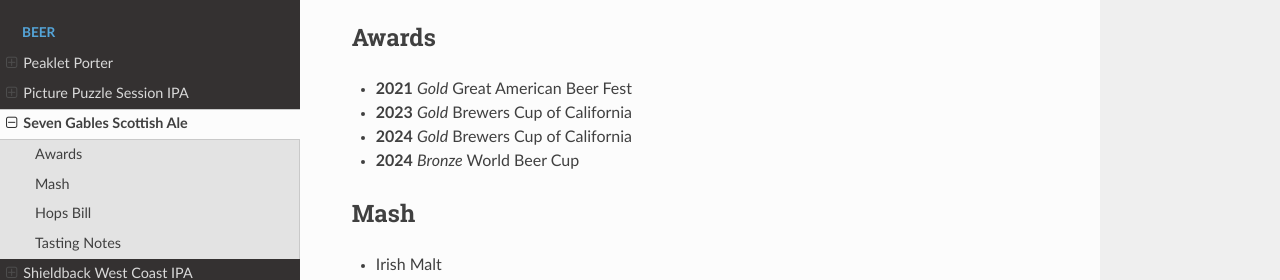
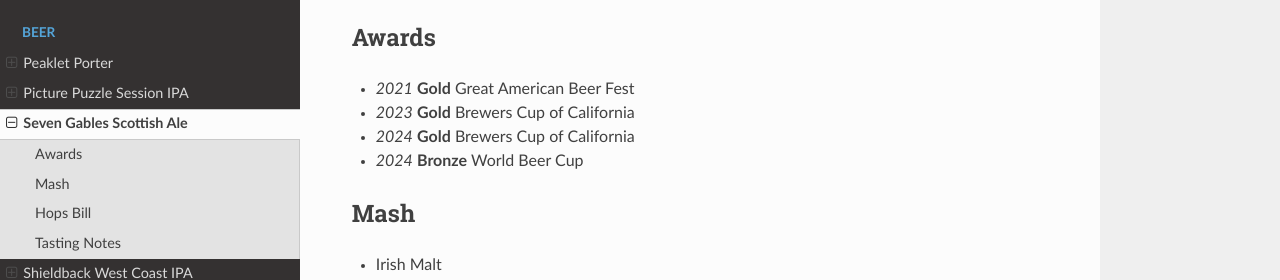
Before and after one commit to zhenry9/mrb-docs, a Sphinx documentation site: the page built from docs/source/menu/beer/seven-gables.rst, in a window 1280 px wide and 900 px high, scrolled down 524 px. Shown: the part 178-458 px from the top of the window. Built offline with Sphinx 7.4.7 and the Read the Docs theme 2.0.0, drawn with Linux system fonts in a browser that asks for light colours.

```diff
--- a/docs/source/menu/beer/picture-puzzle.rst
+++ b/docs/source/menu/beer/picture-puzzle.rst
@@ -15,7 +15,7 @@ Picture Puzzle Session IPA
 
 Awards
 ~~~~~~
-- **2024** *Silver* Brewers Cup of California
+- *2024* **Silver** Brewers Cup of California
 
 Mash
 ~~~~~
--- a/docs/source/menu/beer/seven-gables.rst
+++ b/docs/source/menu/beer/seven-gables.rst
@@ -15,10 +15,10 @@ Seven Gables Scottish Ale
 
 Awards
 ~~~~~~
-- **2021** *Gold* Great American Beer Fest
-- **2023** *Gold* Brewers Cup of California
-- **2024** *Gold* Brewers Cup of California
-- **2024** *Bronze* World Beer Cup
+- *2021* **Gold** Great American Beer Fest
+- *2023* **Gold** Brewers Cup of California
+- *2024* **Gold** Brewers Cup of California
+- *2024* **Bronze** World Beer Cup
 
 Mash
 ~~~~~
--- a/docs/source/menu/beer/venusian-blonde.rst
+++ b/docs/source/menu/beer/venusian-blonde.rst
@@ -17,7 +17,7 @@ Venusian Blonde Ale
 
 Awards
 ~~~~~~
-- **2019** *Gold* Brewers Cup of California
+- *2019* **Gold** Brewers Cup of California
 
 Mash
 ~~~~~
```
